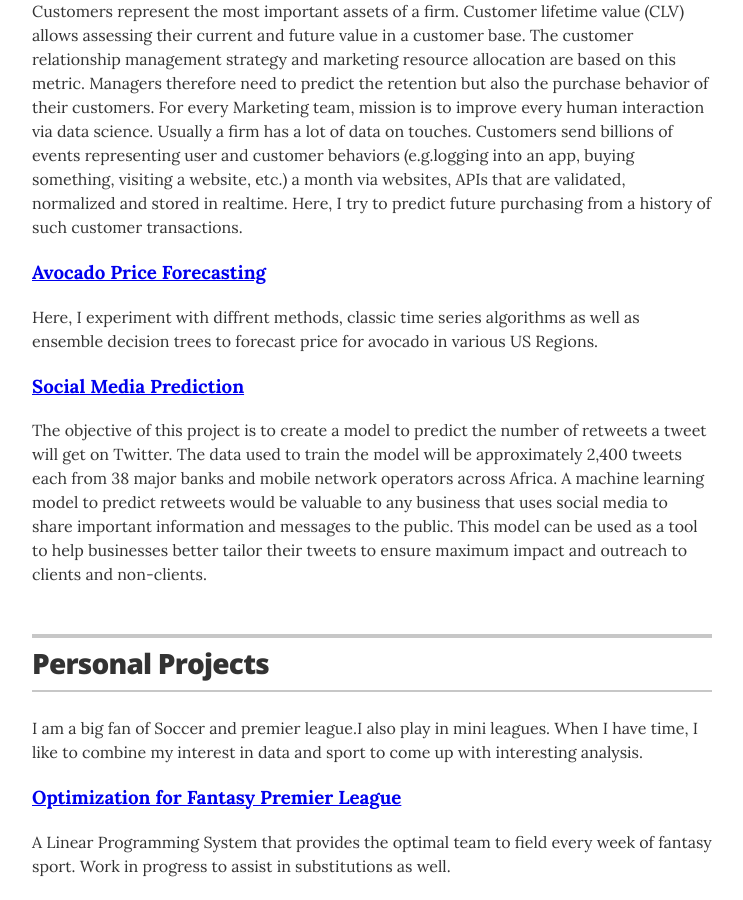
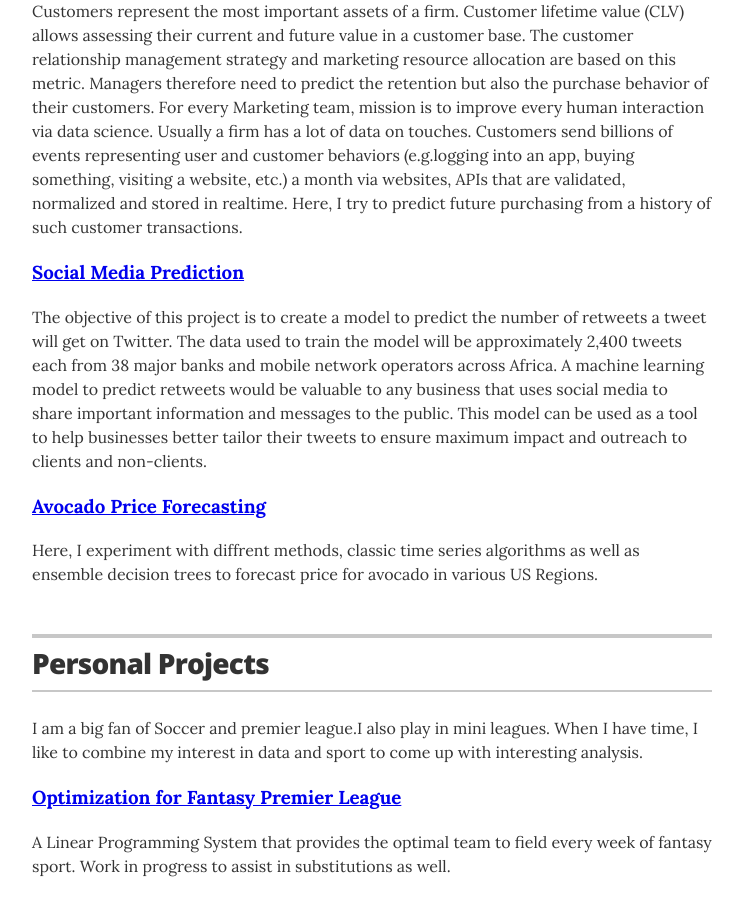
Before and after one commit to anirag/anirag.github.io, a Jekyll site: the page built from index.html, in a window 1280 px wide and 900 px high, scrolled down 2499 px. Shown: the whole window, without its empty margins (268-1011 px from the left). Built offline with Jekyll 4.4.1, drawn with Linux system fonts in a browser that asks for light colours; Markdown is read by kramdown in place of the engine named in the settings.

Commit message:
edit few sections

```diff
--- a/_layouts/resume.html
+++ b/_layouts/resume.html
@@ -147,17 +147,17 @@
 
         </div>
 
+        <div class="nlp_retweet">
+          <h3 class="nlp_retweet_link"><a href=https://github.com/anirag/Social-Media-Prediction-Challenge---2nd-Place-solution>Social Media Prediction</a></h3>
+
+          <p> The objective of this project is to create a model to predict the number of retweets a tweet will get on Twitter. The data used to train the model will be approximately 2,400 tweets each from 38 major banks and mobile network operators across Africa. A machine learning model to predict retweets would be valuable to any business that uses social media to share important information and messages to the public. This model can be used as a tool to help businesses better tailor their tweets to ensure maximum impact and outreach to clients and non-clients. </p>
+
+        </div>
+
         <div class="price_forecasting">
           <h3 class="price_forecasting_link"><a href=https://github.com/anirag/avocado-price-prediction>Avocado Price Forecasting</a></h3>
 
           <p> Here, I experiment with diffrent methods, classic time series algorithms as well as ensemble decision trees to forecast price for avocado in various US Regions. </p>
-
-        </div>
-
-        <div class="nlp_retweet">
-          <h3 class="nlp_retweet_link"><a href=https://github.com/anirag/Social-Media-Prediction-Challenge---2nd-Place-solution>Social Media Prediction</a></h3>
-
-          <p> The objective of this project is to create a model to predict the number of retweets a tweet will get on Twitter. The data used to train the model will be approximately 2,400 tweets each from 38 major banks and mobile network operators across Africa. A machine learning model to predict retweets would be valuable to any business that uses social media to share important information and messages to the public. This model can be used as a tool to help businesses better tailor their tweets to ensure maximum impact and outreach to clients and non-clients. </p>
 
         </div>
 
```
